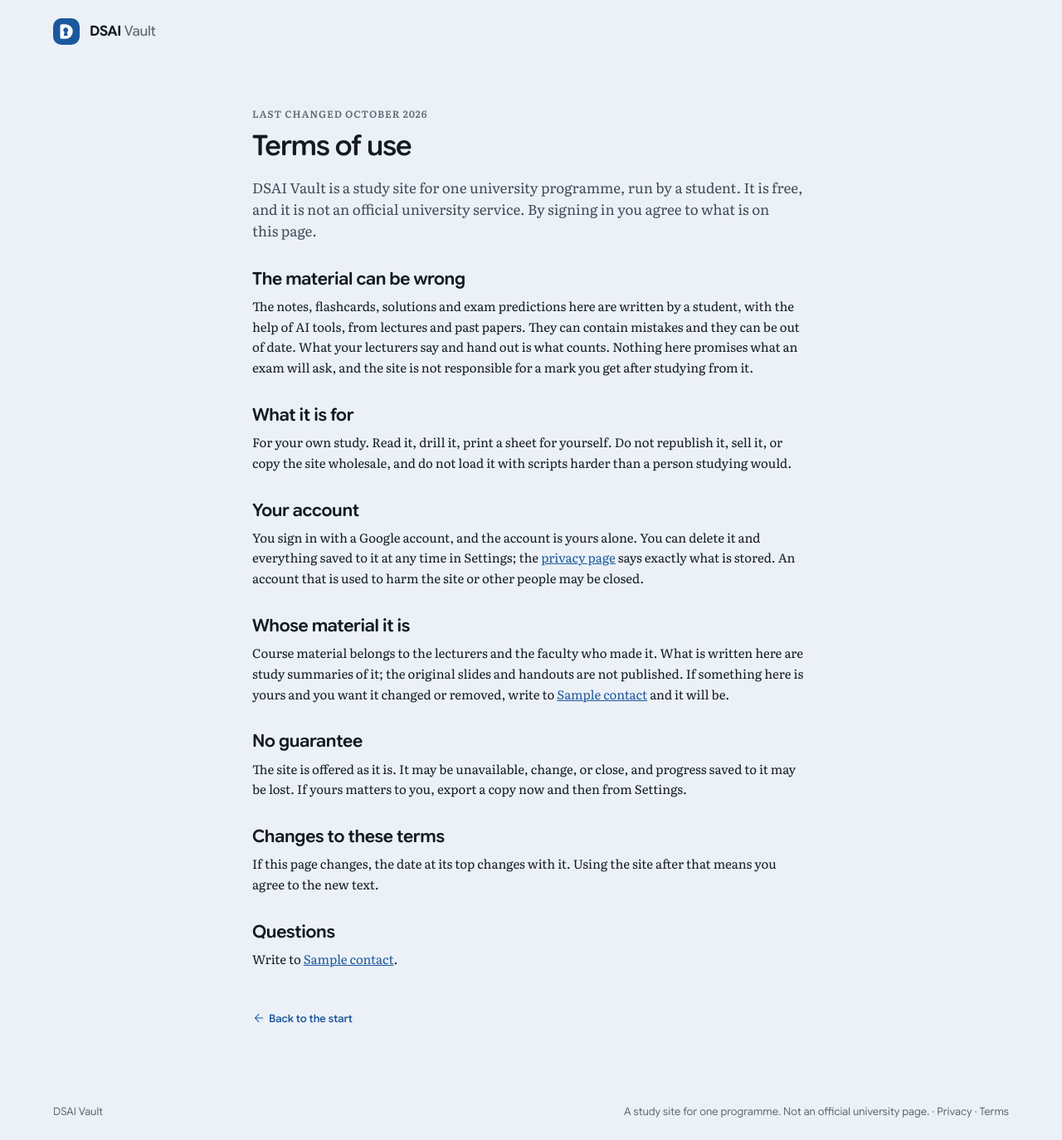
After one commit to dsai-applied-ai-26-27/fineTuners, a Django app: template catalog/templates/catalog/terms.html in a window 1280 px wide. The commit adds this page. Shown: the whole page at 83% size. Run offline with Django 5.2, Linux system fonts and the light colour scheme; the template is opened without the code that fills it: most values are stand-ins (such as "Sample title", 1, 10 or a date in 2020).

Commit message:
Add a terms of use page
One page of plain words, public like the privacy page:

- the material is written by a student with the help of AI tools and can be wrong; the
  lecturers' material is what counts;
- the site is for personal study, not for republishing or scraping;
- the account is the person's own and can be deleted at any time;
- course material belongs to those who made it, and how to ask for something to be
  changed or removed (the address in DSAI_CONTACT_EMAIL, when one is set);
- no guarantee that the site or the progress saved to it lasts.

Linked from the landing page (where signing in is said to mean agreeing to it), from
Settings and from the privacy page. Privacy and Terms now extend one frame template,
legal_base.html, instead of each carrying its own copy of the page skeleton.

Co-Authored-By: Claude Opus 5.5 <noreply@anthropic.com>

```diff
--- a/catalog/templates/catalog/landing.html
+++ b/catalog/templates/catalog/landing.html
@@ -59,7 +59,7 @@
           </form>
           {% endif %}
         </div>
-        <p class="cover__small">Any Google account works. The site keeps your name, your e-mail address and your study progress, and nothing else. You can delete all of it in Settings. <a class="link" href="{% url 'catalog:privacy' %}">Privacy</a></p>
+        <p class="cover__small">Any Google account works. The site keeps your name, your e-mail address and your study progress, and nothing else. You can delete all of it in Settings. By signing in you agree to the <a class="link" href="{% url 'catalog:terms' %}">terms of use</a>. <a class="link" href="{% url 'catalog:privacy' %}">Privacy</a></p>
       </div>
 
       {% comment %} The one picture on the page, and it is a real one: the days are the schedule the
@@ -100,7 +100,7 @@
 
 <footer class="landing__foot">
   <span>DSAI Vault</span>
-  <span>A study site for one programme. Not an official university page. · <a href="{% url 'catalog:privacy' %}">Privacy</a></span>
+  <span>A study site for one programme. Not an official university page. · <a href="{% url 'catalog:privacy' %}">Privacy</a> · <a href="{% url 'catalog:terms' %}">Terms</a></span>
 </footer>
 
 </body>
--- /dev/null
+++ b/catalog/templates/catalog/legal_base.html
@@ -0,0 +1,46 @@
+{% load static ui %}<!doctype html>
+{% comment %} The frame of the two pages anyone may read without signing in: Privacy and Terms.
+   Each extends this file and fills three blocks (title, changed, content). It stands
+   apart from base.html: no navigation, no Alpine, nothing that needs a signed-in person. {% endcomment %}
+<html lang="en" style="--hue: 255">
+<head>
+  <meta charset="utf-8">
+  <meta name="viewport" content="width=device-width, initial-scale=1">
+  <meta name="color-scheme" content="light dark">
+  <title>{% block title %}{% endblock %} · DSAI Vault</title>
+  <script nonce="{{ csp_nonce }}">try{var t=localStorage.getItem("dsai:theme");if(t==="light"||t==="dark")document.documentElement.dataset.theme=t}catch(e){}</script>
+  <link rel="stylesheet" href="{% static 'fonts/fonts.css' %}">
+  <link rel="stylesheet" href="{% static 'css/tokens.css' %}">
+  <link rel="stylesheet" href="{% static 'css/base.css' %}">
+  <link rel="stylesheet" href="{% static 'css/components.css' %}">
+  <link rel="stylesheet" href="{% static 'css/landing.css' %}">
+  {% include "components/icons.html" %}
+</head>
+<body class="landing">
+
+<header class="landing__bar">
+  <a class="brand" href="{% url 'catalog:home' %}">
+    <span class="brand__mark" aria-hidden="true">{% include "components/logo.html" %}</span>
+    <span>DSAI<span class="brand__dot"> Vault</span></span>
+  </a>
+</header>
+
+<main class="legal">
+  <p class="overline">Last changed {% block changed %}{% endblock %}</p>
+  {% block content %}{% endblock %}
+
+  {% if contact %}
+  <h2>Questions</h2>
+  <p>Write to <a href="mailto:{{ contact }}">{{ contact }}</a>.</p>
+  {% endif %}
+
+  <p class="legal__back"><a class="link" href="{% url 'catalog:home' %}">{% icon "back" %}Back to the start</a></p>
+</main>
+
+<footer class="landing__foot">
+  <span>DSAI Vault</span>
+  <span>A study site for one programme. Not an official university page. · <a href="{% url 'catalog:privacy' %}">Privacy</a> · <a href="{% url 'catalog:terms' %}">Terms</a></span>
+</footer>
+
+</body>
+</html>
--- a/catalog/templates/catalog/settings.html
+++ b/catalog/templates/catalog/settings.html
@@ -24,7 +24,7 @@
         <span class="spacer"></span>
         <form method="post" action="{% url 'account_logout' %}">{% csrf_token %}<button class="btn btn--tonal" type="submit">Sign out</button></form>
       </div>
-      <p class="faint mt-4">Signed in with Google. The site stores your name, your e-mail address and your study progress, and nothing else. <a class="link" href="{% url 'catalog:privacy' %}">Privacy</a></p>
+      <p class="faint mt-4">Signed in with Google. The site stores your name, your e-mail address and your study progress, and nothing else. <a class="link" href="{% url 'catalog:privacy' %}">Privacy</a> · <a class="link" href="{% url 'catalog:terms' %}">Terms</a></p>
       <div class="row mt-4">
         <span class="spacer"></span>
         <button class="btn" type="button" @click="$refs.remove.showModal()">{% icon "delete" %}Delete my account</button>
--- /dev/null
+++ b/catalog/templates/catalog/terms.html
@@ -0,0 +1,30 @@
+{% extends "catalog/legal_base.html" %}
+{% comment %} What a person may expect of the site, and the site of them, in plain words. Public, like
+   the privacy page, and linked from Google's consent screen. Rendered by catalog.views.terms.
+   When the wording changes, change the month in the `changed` block as well. {% endcomment %}
+
+{% block title %}Terms of use{% endblock %}
+{% block changed %}October 2026{% endblock %}
+
+{% block content %}
+  <h1>Terms of use</h1>
+  <p class="lead">DSAI Vault is a study site for one university programme, run by a student. It is free, and it is not an official university service. By signing in you agree to what is on this page.</p>
+
+  <h2>The material can be wrong</h2>
+  <p>The notes, flashcards, solutions and exam predictions here are written by a student, with the help of AI tools, from lectures and past papers. They can contain mistakes and they can be out of date. What your lecturers say and hand out is what counts. Nothing here promises what an exam will ask, and the site is not responsible for a mark you get after studying from it.</p>
+
+  <h2>What it is for</h2>
+  <p>For your own study. Read it, drill it, print a sheet for yourself. Do not republish it, sell it, or copy the site wholesale, and do not load it with scripts harder than a person studying would.</p>
+
+  <h2>Your account</h2>
+  <p>You sign in with a Google account, and the account is yours alone. You can delete it and everything saved to it at any time in Settings; the <a href="{% url 'catalog:privacy' %}">privacy page</a> says exactly what is stored. An account that is used to harm the site or other people may be closed.</p>
+
+  <h2>Whose material it is</h2>
+  <p>Course material belongs to the lecturers and the faculty who made it. What is written here are study summaries of it; the original slides and handouts are not published.{% if contact %} If something here is yours and you want it changed or removed, write to <a href="mailto:{{ contact }}">{{ contact }}</a> and it will be.{% else %} If something here is yours and you want it changed or removed, tell the person who runs the site and it will be.{% endif %}</p>
+
+  <h2>No guarantee</h2>
+  <p>The site is offered as it is. It may be unavailable, change, or close, and progress saved to it may be lost. If yours matters to you, export a copy now and then from Settings.</p>
+
+  <h2>Changes to these terms</h2>
+  <p>If this page changes, the date at its top changes with it. Using the site after that means you agree to the new text.</p>
+{% endblock %}
--- a/catalog/urls.py
+++ b/catalog/urls.py
@@ -24,6 +24,7 @@ urlpatterns = [
     path("search/", views.search, name="search"),
     path("settings/", views.settings_page, name="settings"),
     path("privacy/", views.privacy, name="privacy"),
+    path("terms/", views.terms, name="terms"),
     # Which courses are on your dashboard: the page with the tick boxes, and the
     # address the Add / Remove button on a course posts to.
     path("my-courses/", views.choose, name="choose"),
--- a/catalog/views/__init__.py
+++ b/catalog/views/__init__.py
@@ -3,7 +3,7 @@
 from .course import course, topic
 from .documents import document, document_list
 from .exams import assessment, exams, paper
-from .home import home, privacy, search, settings_page
+from .home import home, privacy, search, settings_page, terms
 from .memory import memory, palace
 from .mine import choose, enroll
 from .practice import cards, deck, problem_set, problems, review
@@ -34,5 +34,6 @@ __all__ = [
     "search",
     "settings_page",
     "source_file",
+    "terms",
     "topic",
 ]
--- a/catalog/views/home.py
+++ b/catalog/views/home.py
@@ -34,6 +34,12 @@ def landing(request):
 def privacy(request):
     """What the site stores about a person. Public, so it can be read before signing in."""
     return render(request, "catalog/privacy.html", {"contact": settings.CONTACT_EMAIL})
+
+
+@login_not_required
+def terms(request):
+    """What a person may expect of the site and the site of them. Public, like privacy."""
+    return render(request, "catalog/terms.html", {"contact": settings.CONTACT_EMAIL})
 
 
 def dashboard_groups(courses):
```
Also changed, not shown: accounts/tests/test_accounts.py (+15 -1 lines), catalog/templates/catalog/privacy.html (+6 -39 lines), docs/DEPLOYMENT.md (+7 -3 lines).
